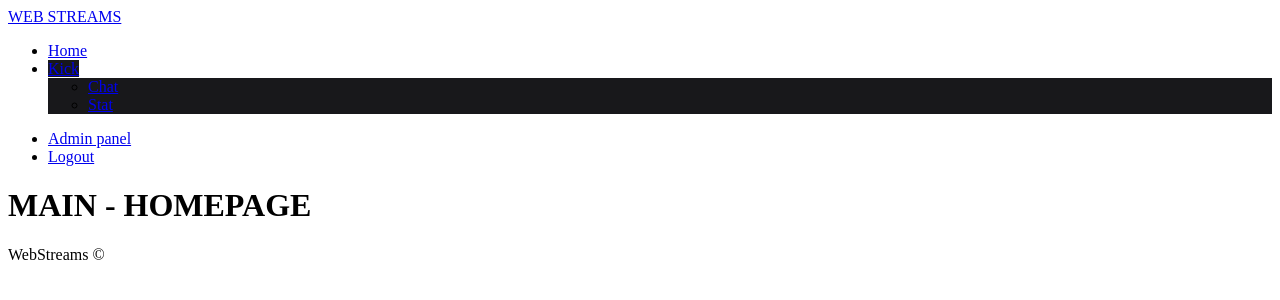
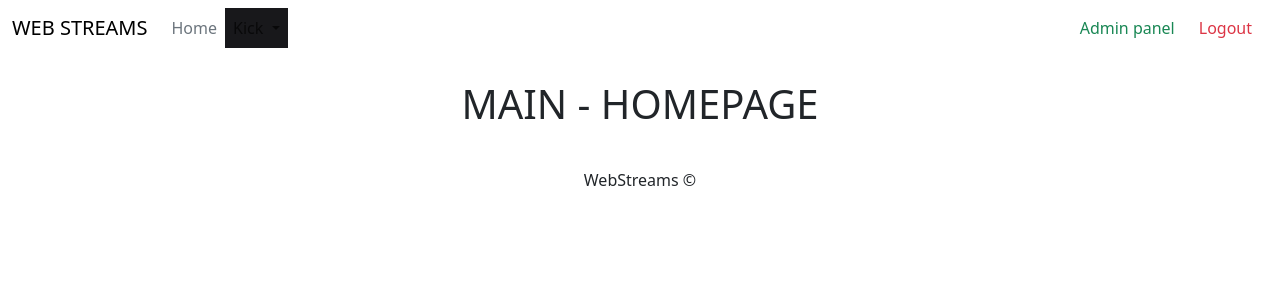
Before and after one commit to semenkulikov/KickSite, a Django app: page / in a window 1280 px wide. Shown: the top 300 px of the page. Run offline with Django 4.2, Linux system fonts and the light colour scheme; the visitor is signed in with stand-in values (Sample User, id 1); some libraries are stand-ins or nearby versions.

Commit message:
fix: correctly bundle jquery and update templates

```diff
--- a/assets/Django/js/index.js
+++ b/assets/Django/js/index.js
@@ -1 +1,2 @@
-import './footer';
+import 'jquery';
+import './footer.js';
--- a/templates/base.html
+++ b/templates/base.html
@@ -3,22 +3,18 @@
 <html lang="en">
 <head>
   <meta charset="UTF-8">
-  <meta name="viewport" content="width=device-width, user-scalable=no, initial-scale=1.0, maximum-scale=1.0, minimum-scale=1.0">
-  <meta http-equiv="X-UA-Compatible" content="ie=edge">
-  <link rel="icon" type="image/x-icon" href="https://kick.com/favicon.ico">
+  <meta name="viewport" content="width=device-width, initial-scale=1.0">
+  <link rel="icon" type="image/x-icon" href="{% static 'favicon.ico' %}">
+  <link rel="stylesheet" href="{% static 'Django/css/bootstrap.min.css' %}">
+  <link rel="stylesheet" href="{% static 'Django/css/main.css' %}">
+  <script src="{% static 'Django/js/Django.bundle.js' %}"></script>
+  <script src="{% static 'Django/js/bootstrap.bundle.min.js' %}"></script>
   <title>
   {% block title %}
     WebStreams
   {% endblock %}
   </title>
-
-  <script src="{% static 'Django/js/jquery-3.7.1.min.js' %}"></script>
-  <script src="{% static 'Django/js/ajax_libs_popper.js_1.12.3.min.js' %}"></script>
-  <script src="{% static 'Django/js/bootstrap.bundle.min.js' %}"></script>
-
-  <script src="{% static 'Django/js/Django.bundle.js' %}" defer></script>
-
-  <link rel="stylesheet" href="{% static 'Django/css/main.css' %}">
+  {% block head %}{% endblock %}
 
   <script>
     $(document).ready(function() {
```
